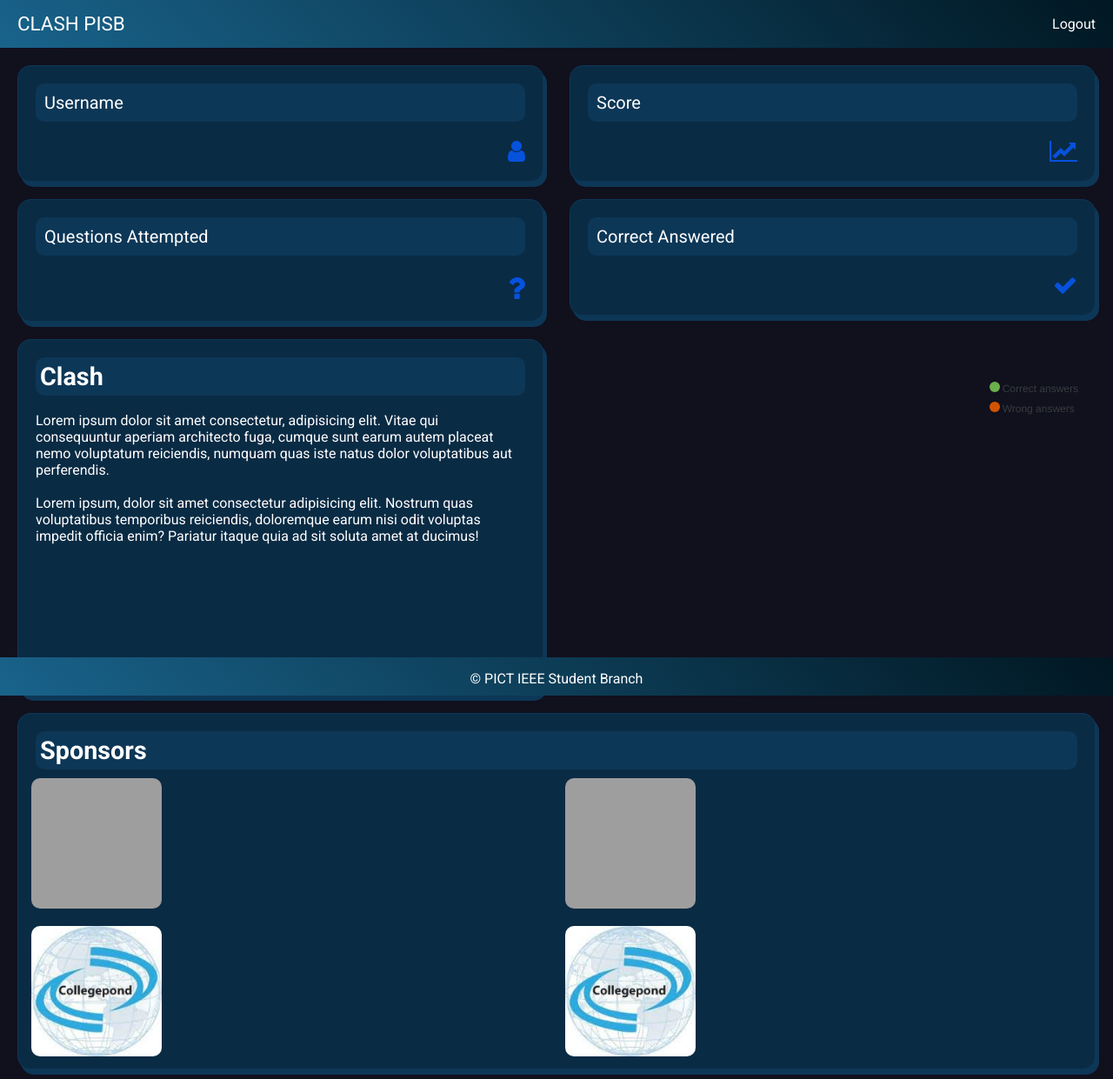
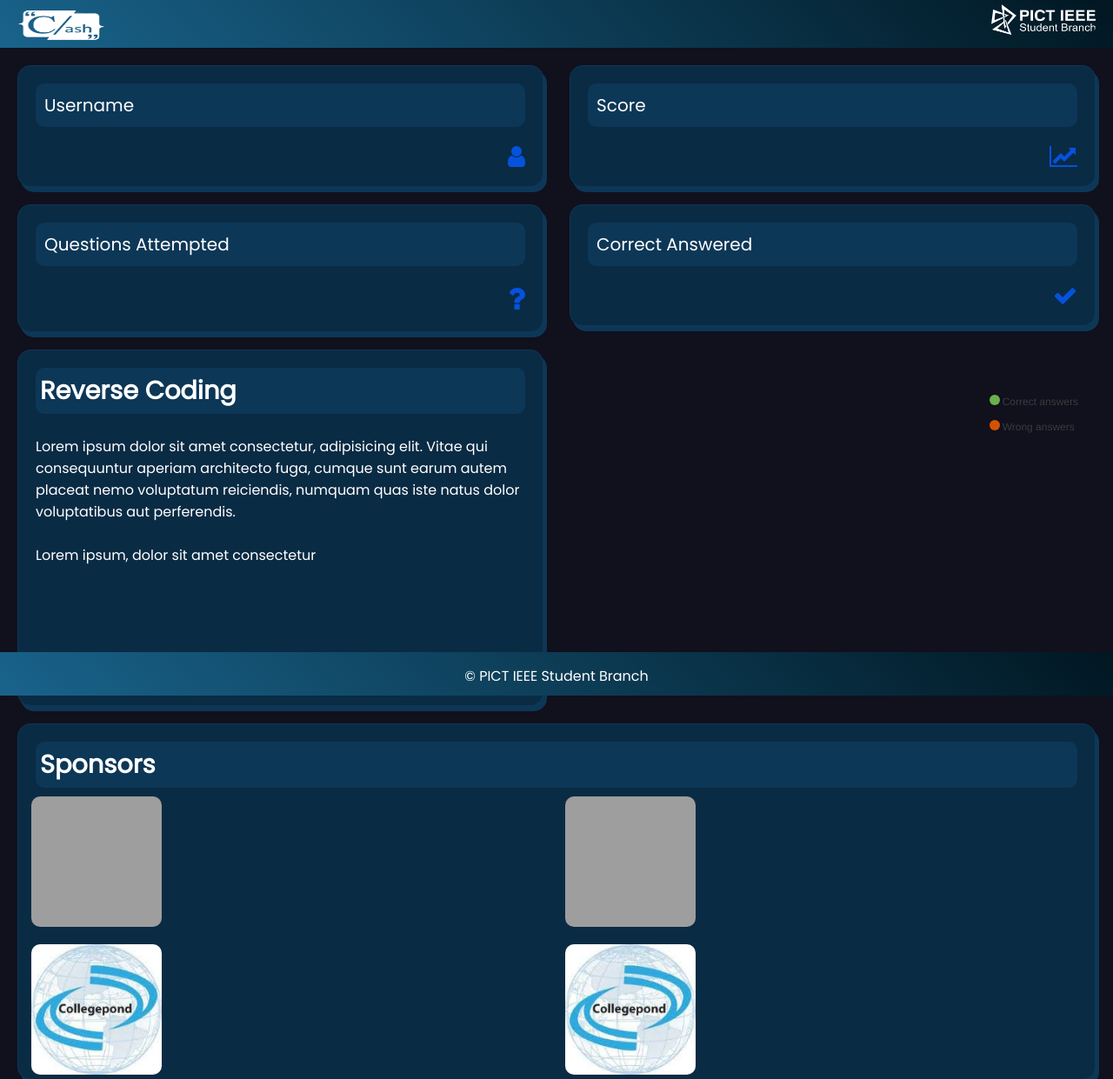
Before and after one commit to sarvesh873/clashR1, a Django app: template Quiz/templates/Quiz/result.html in a window 1280 px wide. Shown: the top 1241 px of the page at 87% size. Run offline with Django 3.2, Linux system fonts and the light colour scheme; the template is opened without the code that fills it, so the values that code supplies are empty; some libraries are stand-ins or nearby versions; grey boxes are pictures that could not be loaded.

Commit message:
navbar+changes

```diff
--- a/Quiz/templates/Quiz/qpageJS.html
+++ b/Quiz/templates/Quiz/qpageJS.html
@@ -175,6 +175,10 @@
   cursor: no-drop;
 }
 
+.btn1:hover{
+  background: gray;
+}
+
 .btn1 span {
   position: absolute;
   top: 0;
--- a/Quiz/templates/Quiz/result.html
+++ b/Quiz/templates/Quiz/result.html
@@ -7,7 +7,7 @@
     <meta http-equiv="X-UA-Compatible" content="IE=edge">
     <meta name="viewport" content="width=device-width, initial-scale=1.0">
     <title>
-        Clash | Result
+        Clash
     </title>
     <!-- GOOGLE FONT -->
     <link rel="preconnect" href="https://fonts.gstatic.com">
@@ -18,6 +18,7 @@
     <!-- APP CSS -->
     <link rel="stylesheet"  href="{% static 'result/css/grid.css' %}" >
     <link rel="stylesheet"  href="{% static 'result/css/app.css' %}" >
+    <link rel="stylesheet" href="{% static 'qpage/css/style.css' %}">
     <!-- <link rel="stylesheet" href="./css/bootstrap.min.css"> -->
 </head>
 
@@ -25,21 +26,15 @@
     <section class="navigation">
         <div class="nav-container">
           <div class="brand">
-			  <!--logo of both clash and pisb will be added later in the navbar-->
-			<a href="{% url 'login' %}">Clash</a>
-			<a href="#">PISB</a>
+            <img src="{% static 'login/img/clashwhite.png' %}" style="width: 100px; height: 35px;">
           </div>
           <nav>
-			<div class="nav-mobile"><a id="navbar-toggle" href="#"><span></span></a></div>
+            <div class="nav-mobile">
+              <a id="navbar-toggle" href="#"><span></span></a>
+            </div>
             <ul class="nav-list">
-			  <!-- <li>
-				<a href="#">Instructions</a>
-			  </li>
               <li>
-				<a href="#">Leaderboard</a>
-			  </li> -->
-			  <li>
-				<a href="#!">Logout</a>
+                <img src="{% static 'login/img/pisblogo.png' %}" style="width: 120px; height: 35px; margin-left: 20px; margin-top: 5px; margin-right: 20px;">
               </li>
             </ul>
           </nav>
@@ -125,9 +120,9 @@
                     <div class="clash-info">
                         <div class="box f-height">
                             <div class="box-header">
-                                Clash
+                                Reverse Coding
                             </div><br>
-                            Lorem ipsum dolor sit amet consectetur, adipisicing elit. Vitae qui consequuntur aperiam architecto fuga, cumque sunt earum autem placeat nemo voluptatum reiciendis, numquam quas iste natus dolor voluptatibus aut perferendis.<br><br> Lorem ipsum, dolor sit amet consectetur adipisicing elit. Nostrum quas voluptatibus temporibus reiciendis, doloremque earum nisi odit voluptas impedit officia enim? Pariatur itaque quia ad sit soluta amet at ducimus!
+                            Lorem ipsum dolor sit amet consectetur, adipisicing elit. Vitae qui consequuntur aperiam architecto fuga, cumque sunt earum autem placeat nemo voluptatum reiciendis, numquam quas iste natus dolor voluptatibus aut perferendis.<br><br> Lorem ipsum, dolor sit amet consectetur
                         </div>
                     </div>
 
--- a/static/qpage/css/style.css
+++ b/static/qpage/css/style.css
@@ -279,6 +279,7 @@
 /*modal styling*/
 .btn1 {
   height: 50px;
+  width: 300px;
   /* background: rgb(234, 238, 9); */
   color: #11101d;
   /* border: 4px solid rgb(234, 238, 9); */
@@ -1064,7 +1065,7 @@
 
 /* Handle on hover */
 ::-webkit-scrollbar-thumb:hover {
-  background: #0b5780;
+  background: #063752;
 }
 
 /* .mostly-customized-scrollbar::-webkit-scrollbar {
@@ -1252,7 +1253,7 @@
   --slice-3: inset(10% -6px 85% 0);
   --slice-4: inset(40% -6px 43% 0);
   --slice-5: inset(80% -6px 5% 0);
-  content: "OPTIONS";
+  content: "SAVE AND NEXT";
   display: flex;
   position: absolute;
   left: 0;
```
Also changed, not shown: Quiz/templates/Quiz/startQuiz.html (+7 -5 lines), db.sqlite3. Lines whose indentation alone changed are shown as unchanged.
